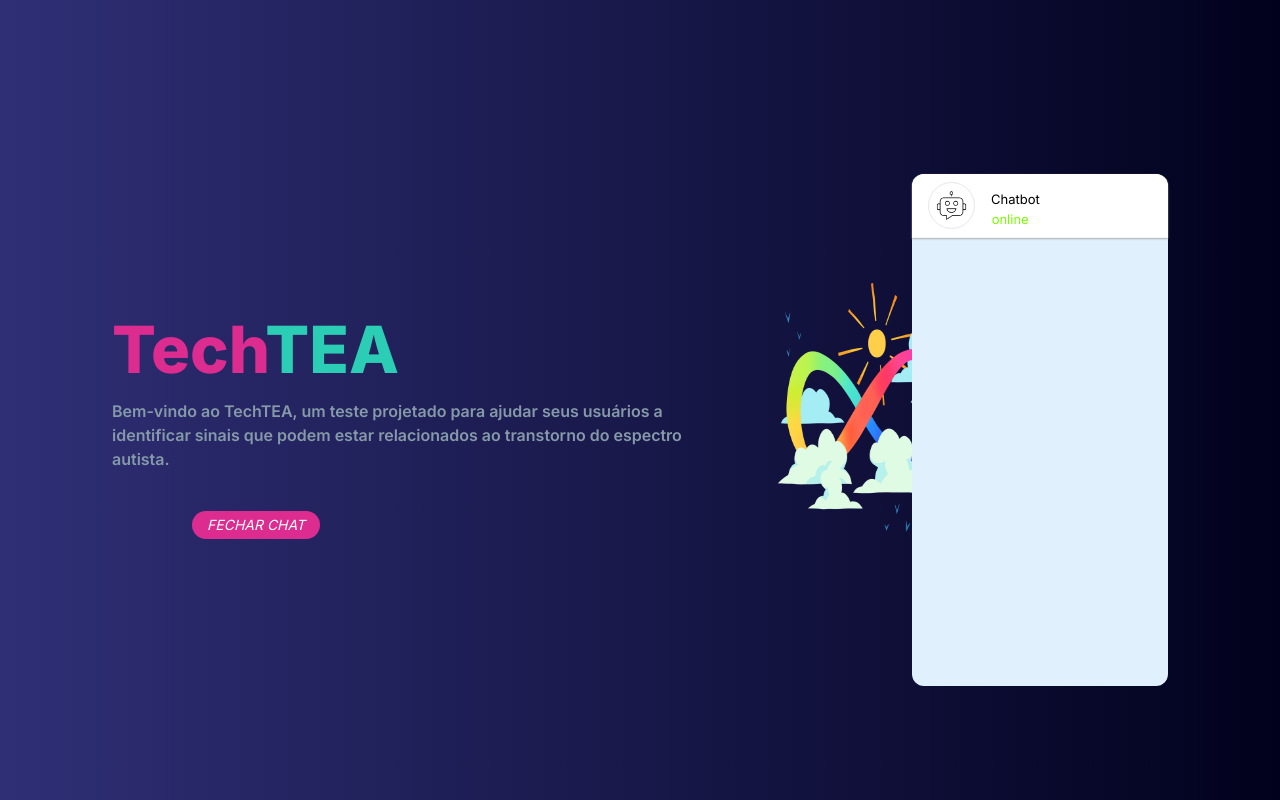
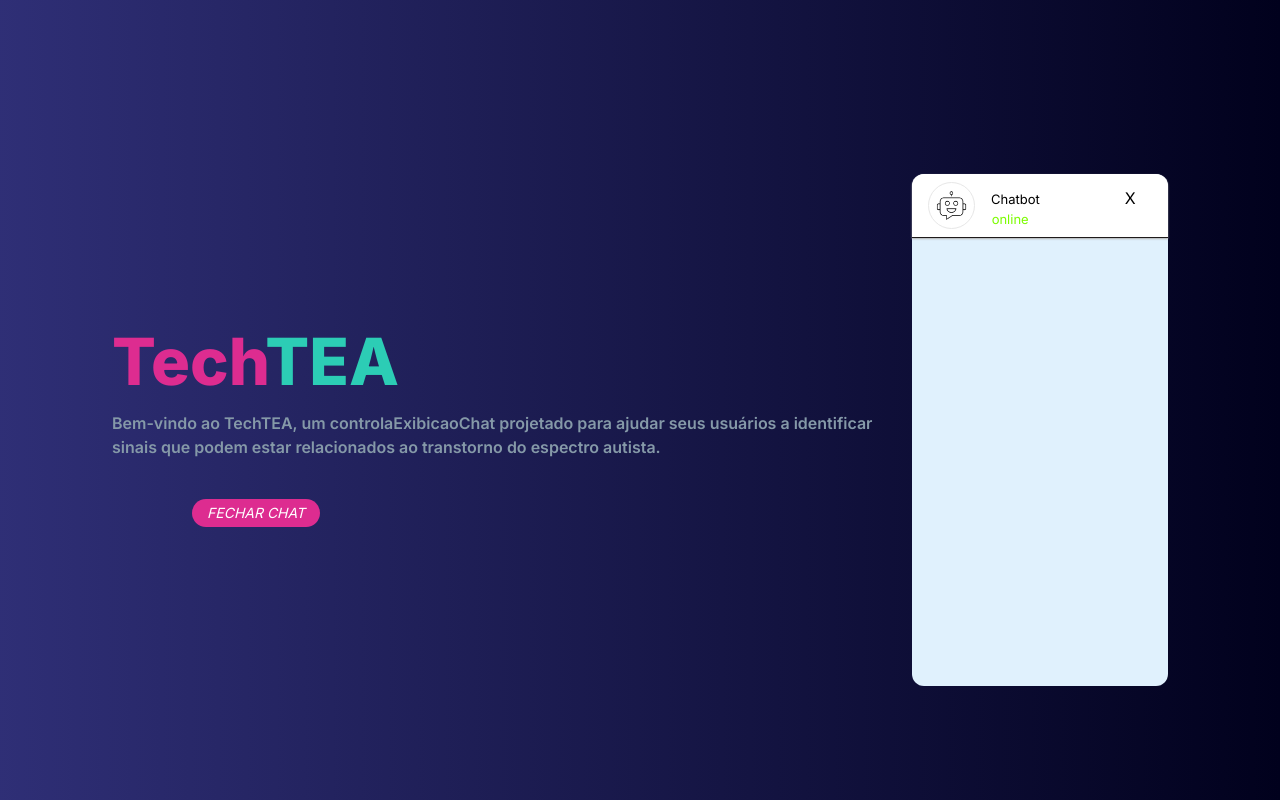
Before and after one commit to JonathaEu/TechTea-React, a Next.js app: page / in a window 1280 px wide. Both pictures are taken after a click on the button "INICIAR CHAT". Built offline with nearby package versions, Linux system fonts and the light colour scheme.

Commit message:
precisa componentizar mais as functions

```diff
--- a/src/app/components/chat/index.tsx
+++ b/src/app/components/chat/index.tsx
@@ -3,11 +3,15 @@ import React from 'react'
 import CampoParaMensagens from '../CampoParaMensagens'
 import chatbot from '../../../../public/assets/chatbot.png';
 
-// exibe_oculta_chat ? controlaExibicaoChat = 'flex' : controlaExibicaoChat = 'hidden';
-
-export default function Chat({ controlaExibicao }: any) {
+//-------------------COMPONENTE QUE É O CHAT PROPRIAMENTE DITO-------------------//
+//----------------ESTE COMPONENTE RECEBE DUAS PROPRIEDADES-------------------//
+//----A PROPIEDADE CONTROLAEXIBIÇÃO É UMA STRING DECLARADA NA PAGINA PRINCIPAL-------//
+//----A PROPRIEDADE FUNÇÃOEXIBIÇÃO É A FUNÇÃO QUE CONTROLA EXIBICAO DO CHAT-------//
+//----ESTA FUNÇÃO ESTA A CARGO DO BOTÃO "X" DE FECHAR O CHAT-------//
+export default function Chat({ controlaExibicao, funcaoExibicao }: any) {
 
     return (
+        // CONTROLAEXIBICAO SENDO PASSADA COMO PROPRIEDADE CSS PARA TODO O CHAT //
         <div className={`${controlaExibicao}`}>
             <div className="relative top-[30px]  bg-[#e0f1fd] rounded-t-xl rounded-b-xl
             w-64 h-[32rem]
@@ -15,7 +19,7 @@ export default function Chat({ controlaExibicao }: any) {
                 <div
                     className="flex py-2 flex-row rounded-t-xl w-64
                  text-center text-white pl-4 bg-white
-                 border-b border-b-[#f5f5f5] shadow-sm shadow-[#afafaf]
+                 border-b border-b-[#1e1b1b] shadow-sm shadow-[#afafaf]
 
                  ">
                     <div className=' border-[#e7e7e7] border rounded-full p-[5px]'>
@@ -30,9 +34,14 @@ export default function Chat({ controlaExibicao }: any) {
                         <span className='relative top-5 right-12 text-[#7cfc00] font-normal'>
                             online
                         </span>
+
                     </div>
+                    <div className='text-black justify-end flex pl-16 pb-4'>
+                        <button onClick={() => { funcaoExibicao() }}>X</button>
 
+                    </div>
                 </div>
+
 
                 <div className="grid grid-cols-1
         py-[34px]  justify-center overflow-y-auto">
@@ -43,6 +52,6 @@ export default function Chat({ controlaExibicao }: any) {
                 </div>
             </div>
 
-        </div>
+        </div >
     )
 }
--- a/src/app/page.tsx
+++ b/src/app/page.tsx
@@ -6,25 +6,34 @@ import Chat from './components/chat'
 import infinito from '../../public/assets/infinito.png'
 
 export default function Home() {
-  const [teste, setTeste] = useState('hidden');
-  const [textoBotaoChat, setTextoBotaoChat] = useState('Iniciar chat');
+  //------------Essas States armazenam, neste caso em específico, Strings-----------//
+  //----Essas strings serão passadas como propriedade CSS Para componentes como o chat---//
+  //---------------Com a finalidade de exibi-lo ou oculta-lo----------------//
+  //---O estado inicial é definido como "hidden" pois de inicio o chat está escondido-----//
+  //OBS:APOS A DECLRAÇÃO DA STATES, DENTRE <> FICA DECLARADO O TIPO DA INFORMAÇÃO CONTIDA NA STATE//
+  const [controlaExibicaoChat, setcontrolaExibicaoChat] = useState<string>('hidden');
+  const [controlaExibicaoImagem, setControlaExibicaoImagem] = useState<string>('');
+  const [textoBotaoChat, setTextoBotaoChat] = useState<string>('Iniciar chat');
+
+  // const [limitaMensagemInicial, setLimitaMensagemInicial] = useState<number>(0);
+  let limitaMensagemInicial = 0;
+  //----FUNÇÃO QUE CONTROLA A EXIBIÇÃO DO CHAT, É ACIONADA PRESSIONANDO O BOTOÃO----//
   function IniciaChat() {
-    //----- If tenário abaixo: (forma encurtada de utilizar if-else)-------//
-    //----------------- Aqui controlamos a exibição do chat-------------//
-    // teste == null || 'hidden' ? setTeste('') : '';
-    // teste == '' ? setTeste('hidden') : '';
-    //--------------------------------------------------------------------//
-
-    //-----------estrutura padrão do if else  abaixo: -------------------//
-    if (teste == null || 'hidden') {
-      setTeste('');
+    limitaMensagemInicial++
+    if (limitaMensagemInicial < 1) {
+      console.log(limitaMensagemInicial);
+    }
+    //-----------AQUI CONTROLAMOS O ESTADO DO CHAT, SE É VISIVEL OU NÃO---------//
+    if (controlaExibicaoChat == null || 'hidden') {
+      setcontrolaExibicaoChat('');
       setTextoBotaoChat('Fechar Chat');
+      setControlaExibicaoImagem('hidden')
     }
-    if (teste === '') {
-      setTeste('hidden');
+    if (controlaExibicaoChat === '') {
+      setcontrolaExibicaoChat('hidden');
       setTextoBotaoChat('Abrir chat');
+      setControlaExibicaoImagem('');
     }//----------------------------------------------------------------//
-    console.log(teste)
   }
 
   return (
@@ -32,23 +41,27 @@ export default function Home() {
       <div className="parent">
         <div className="desc">
           <h1 className="text"><span id="tech-titulo">Tech</span><span id="TEA-titulo">TEA</span></h1>
-          <p>Bem-vindo ao TechTEA, um teste projetado para ajudar seus usuários a identificar sinais que podem estar relacionados ao transtorno do espectro autista.</p>
+          <p>Bem-vindo ao TechTEA, um controlaExibicaoChat projetado para ajudar seus usuários a identificar sinais que podem estar relacionados ao transtorno do espectro autista.</p>
           {/* <button id="init">START CHAT</button> */}
           <div>
+
+            {/* BOTAO QUE AO SER CLICKADO INICIA O CHAT E ALTERNA O TEXTO DE SI MESMO; */}
             <button
               className="bg-[#dd2c90] rounded-2xl w-32 px-2 py-1
             relative left-20 top-10 uppercase text-sm
             "
-              onClick={() => { IniciaChat() }}>
-              <i className="text-white">{textoBotaoChat}</i></button>
+              onClick={() => { IniciaChat(), console.log(controlaExibicaoImagem) }}>
+
+              <i className="text-white">{textoBotaoChat}</i>
+            </button>
           </div>
 
         </div>
-        <div className='relative top-2 left-14 w-[40%]'>
-          <img src={infinito.src} alt='infinito' className='home-image' />
+        <div className={`relative top-2 left-14 w-[40%] ${controlaExibicaoImagem}`}>
+          <img src={infinito.src} alt='infinito' className={`home-image `} />
         </div>
         <div>
-          <Chat controlaExibicao={teste} />
+          <Chat controlaExibicao={controlaExibicaoChat} funcaoExibicao={IniciaChat} />
         </div>
       </div>
 
```
